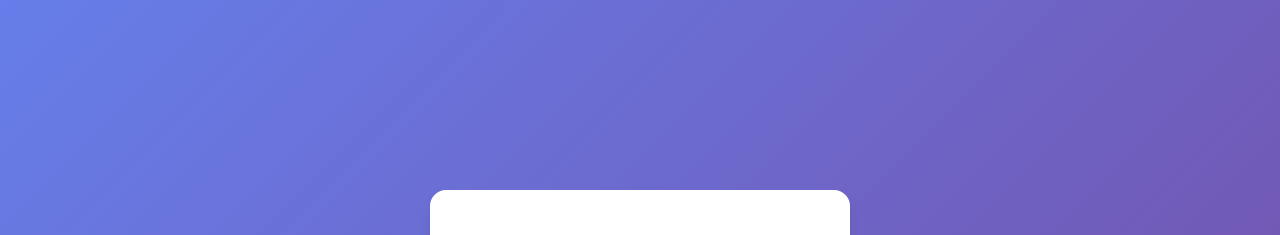
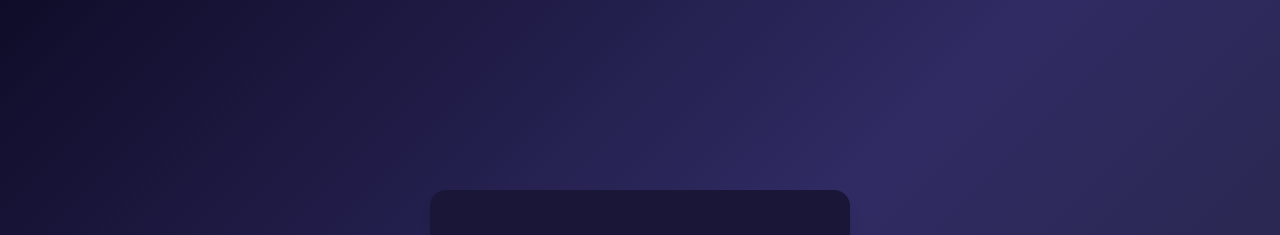
Before and after one commit to gunjaa122006/6.Feedback, a website: page public/admin.html in a window 1280 px wide. Shown: the top 235 px of the page. Drawn offline with Linux system fonts and the light colour scheme.

Commit message:
Apply dark theme to admin dashboard

```diff
--- a/public/admin-styles.css
+++ b/public/admin-styles.css
@@ -13,12 +13,12 @@
   --color-warning: #f59e0b;
   --color-info: #3b82f6;
 
-  --color-bg: #f8fafc;
-  --color-surface: #ffffff;
-  --color-border: #e2e8f0;
-  --color-text: #1e293b;
-  --color-text-light: #64748b;
-  --color-text-lighter: #94a3b8;
+  --color-bg: #0f0c29;
+  --color-surface: #1a1638;
+  --color-border: #2d2557;
+  --color-text: #e2e8f0;
+  --color-text-light: #94a3b8;
+  --color-text-lighter: #64748b;
 
   --spacing-xs: 0.5rem;
   --spacing-sm: 0.75rem;
@@ -42,7 +42,8 @@
 
 body {
   font-family: -apple-system, BlinkMacSystemFont, 'Segoe UI', Roboto, 'Helvetica Neue', Arial, sans-serif;
-  background: var(--color-bg);
+  background: linear-gradient(135deg, #0f0c29, #302b63, #24243e);
+  min-height: 100vh;
   color: var(--color-text);
   line-height: 1.6;
 }
@@ -51,7 +52,7 @@ body {
 .auth-modal {
   position: fixed;
   inset: 0;
-  background: linear-gradient(135deg, #667eea 0%, #764ba2 100%);
+  background: linear-gradient(135deg, #0f0c29 0%, #302b63 50%, #24243e 100%);
   display: flex;
   align-items: center;
   justify-content: center;
```
